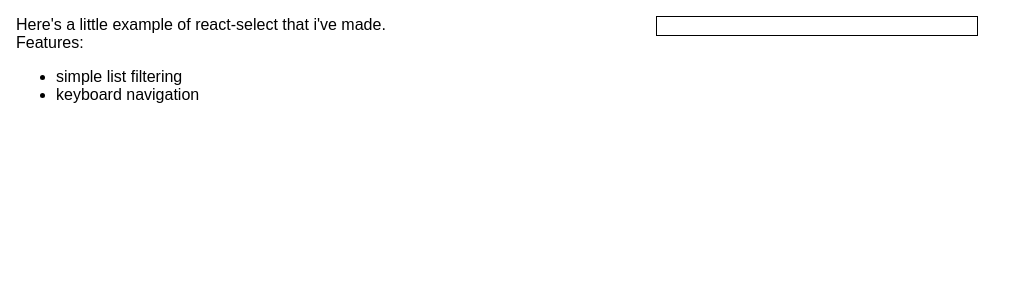
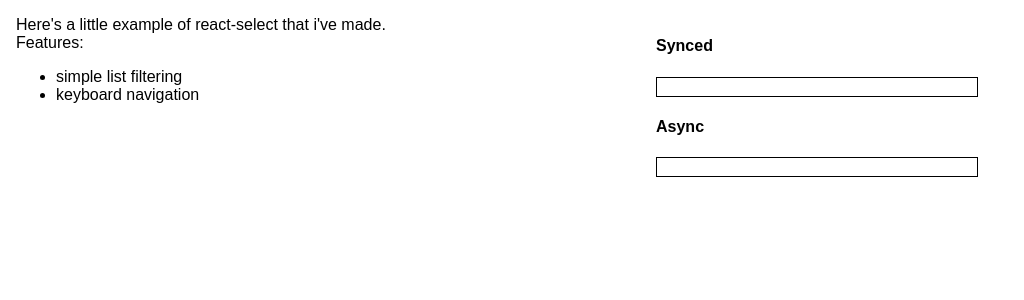
Before and after one commit to dmitry-sher/inkitt-tests, a React (Create React App) app in the folder react-2/: page / in a window 1280 px wide. Shown: the top 300 px of the page, without its empty margins (0-1024 px from the left). Built offline with nearby package versions, Linux system fonts and the light colour scheme.

Commit message:
going to be async

```diff
--- a/react-2/src/App.css
+++ b/react-2/src/App.css
@@ -24,12 +24,23 @@
       opacity: 1; }
   .select .label {
     position: absolute;
-    margin: 0.2rem 0 0 0.2rem; }
+    margin: -1.1rem 0 0 0.2rem; }
     .select .label.hidden {
       display: none; }
   .select .menu {
     display: none;
-    position: absolute; }
+    position: absolute;
+    background: #fff;
+    -webkit-box-shadow: 3px 3px 5px 0px rgba(0, 0, 0, 0.49);
+    -moz-box-shadow: 3px 3px 5px 0px rgba(0, 0, 0, 0.49);
+    box-shadow: 3px 3px 5px 0px rgba(0, 0, 0, 0.49);
+    z-index: 5;
+    padding-left: 0.3rem;
+    box-sizing: border-box;
+    border-left: 1px solid #bbb;
+    max-height: 20rem;
+    width: 20rem;
+    overflow-y: scroll; }
     .select .menu > div {
       cursor: pointer;
       border-bottom: 1px dashed bisque; }
@@ -38,10 +49,7 @@
       .select .menu > div.selected {
         background: bisque; }
     .select .menu.open {
-      display: block;
-      max-height: 20rem;
-      width: 20rem;
-      overflow-y: scroll; }
+      display: block; }
 
 .spinner {
   animation: rotation 2s infinite linear; }
--- a/react-2/src/App.js
+++ b/react-2/src/App.js
@@ -3,71 +3,18 @@ import React, { Component } from 'react'
 import Select from './components/Select.jsx'
 import './App.css'
 import 'font-awesome/css/font-awesome.css'
-
-const states = [
-    'Alabama',
-    'Alaska',
-    'Arizona',
-    'Arkansas',
-    'California',
-    'Colorado',
-    'Connecticut',
-    'Delaware',
-    'Florida',
-    'Georgia',
-    'Hawaii',
-    'Idaho',
-    'Illinois',
-    'Indiana',
-    'Iowa',
-    'Kansas',
-    'Kentucky',
-    'Louisiana',
-    'Maine',
-    'Maryland',
-    'Massachusetts',
-    'Michigan',
-    'Minnesota',
-    'Mississippi',
-    'Missouri',
-    'Montana',
-    'Nebraska',
-    'Nevada',
-    'New Hampshire',
-    'New Jersey',
-    'New Mexico',
-    'New York',
-    'North Carolina',
-    'North Dakota',
-    'Ohio',
-    'Oklahoma',
-    'Oregon',
-    'Pennsylvania',
-    'Rhode Island',
-    'South Carolina',
-    'South Dakota',
-    'Tennessee',
-    'Texas',
-    'Utah',
-    'Vermont',
-    'Virginia',
-    'Washington',
-    'West Virginia',
-    'Wisconsin',
-    'Wyoming'
-]
-
-const statesOptions = states.map((s, i) => ({ value: i, text: s }))
+import { getFilteredOptions, statesOptions } from './lib/data'
 
 class App extends Component {
     state = {
-        value: ''
+        value1: '',
+        value2: ''
     }
 
-    onChange = (value) => this.setState({ value })
+    onChange = (name, value) => this.setState({ [name]: value })
 
     render() {
-        const { value } = this.state
+        const { value1, value2 } = this.state
         return (
           <div className="App">
             <div className="flexy">
@@ -81,10 +28,19 @@ class App extends Component {
               </div>
               <div className="right">
                 <Select
-                  name="form-field-name"
-                  value={value}
+                  name="value1"
+                  value={value1}
                   onChange={this.onChange}
                   options={statesOptions}
+                  title="Synced"
+                />
+
+                <Select
+                  name="value2"
+                  value={value2}
+                  onChange={this.onChange}
+                  options={getFilteredOptions}
+                  title="Async"
                 />
               </div>
             </div>
--- a/react-2/src/components/Select.jsx
+++ b/react-2/src/components/Select.jsx
@@ -2,6 +2,7 @@ import React, { Component } from 'react'
 import PropTypes from 'prop-types'
 import SelectMenu from './SelectMenu'
 import Icon from './Icon'
+import { escapeRegExp } from '../lib/data'
 
 // The arch is simple:
 //  we show input field for user to start entering
@@ -11,28 +12,38 @@ import Icon from './Icon'
 let _throttle
 let _blurThrottle
 const _throttleTimeout = 150
-
-function escapeRegExp(str) {
-    return str.replace(/[.^$*+?()[{\\|\]-]/g, '\\$&')
-}
+const networkDelay = 5000
 
 export default class Select extends Component {
     static propTypes = {
         name: PropTypes.string.isRequired,
         onChange: PropTypes.func,
         value: PropTypes.string,
+        title: PropTypes.string,
         options: PropTypes.oneOfType([PropTypes.array, PropTypes.func])
     }
 
-    state = {
-        opened: false,
-        search: '',
-        value: '',
-        focused: false,
-        filteredOptions: []
+    constructor(props) {
+        super(props)
+
+        this.state = {
+            opened: false,
+            search: '',
+            value: '',
+            focused: false,
+            filteredOptions: [],
+            async: false,
+            loading: false
+        }
+        if (typeof props.options === 'function') this.state.async = true
     }
 
     componentDidMount () {
+        const { async } = this.state
+        if (async) {
+            this.loadAsyncOptions()
+            return
+        }
         this.setState({ filteredOptions: this.getOptions() })
     }
 
@@ -50,6 +61,18 @@ export default class Select extends Component {
         return optionsArray
     }
 
+    // simple network emulating stub
+    loadAsyncOptions(filter = '') {
+        this.setState({ loading: true }, () => {
+            const delay = Math.floor(Math.random() * networkDelay)
+            setTimeout(() => {
+                const getFilteredOptions = this.props.options
+                const options = getFilteredOptions(filter)
+                this.setState({ loading: false, filteredOptions: options })
+            }, delay)
+        })
+    }
+
     onChange = (e) => {
         const { target: { value } } = e
         clearTimeout(_throttle)
@@ -58,17 +81,26 @@ export default class Select extends Component {
 
     onChangeReal = (value, opened = true) => {
         if (this.state.value === value) return
+        if (this._menu) this._menu.clearSelectedIndex()
+        if (this.state.async) {
+            this.setState({
+                value,
+                opened: true
+            }, () => this.loadAsyncOptions(value))
+            return
+        }
+
         this.setState({
             value,
             filteredOptions: this.getOptions(value),
-            opened: true,
-            selectedIndex: -1
+            opened: true
         })
     }
 
     onChooseOption = (option) => {
-        if (this.props.onChange) {
-            this.props.onChange(option)
+        const { onChange, name } = this.props
+        if (onChange) {
+            onChange(name, option)
             this.setState({ opened: false })
             if (this._input) this._input.blur()
             return
@@ -79,7 +111,8 @@ export default class Select extends Component {
 
     onFocus = (e) => {
         const opened = !!this.state.value
-        this.setState({ focused: true, opened, selectedIndex: -1 })
+        if (this._menu) this._menu.clearSelectedIndex()
+        this.setState({ focused: true, opened })
     }
 
     onBlur = (e) => {
@@ -102,7 +135,8 @@ export default class Select extends Component {
     }
 
     render() {
-        const { value, filteredOptions, opened, focused } = this.state
+        const { value, filteredOptions, opened, focused, loading } = this.state
+        const { name, title } = this.props
 
         const menuClasses = ['menu']
         if (opened) menuClasses.push('open')
@@ -115,10 +149,11 @@ export default class Select extends Component {
 
         return (
           <div className="select">
-            <div className={labelClasses.join(' ')} onClick={this.onLabelClick}>{value && value.text}</div>
+            {title && (<h4>{title}</h4>)}
             <div className={inputClasses.join(' ')}>
                 <input
                     type="text"
+                    name={name}
                     onKeyUp={this.onChange}
                     onChange={this.onChange}
                     onFocus={this.onFocus}
@@ -128,12 +163,14 @@ export default class Select extends Component {
                     ref={c => this._input = c}
                 />
             </div>
+            <div className={labelClasses.join(' ')} onClick={this.onLabelClick}>{value && value.text}</div>
 
             <SelectMenu
                 onChooseOption={this.onChooseOption}
                 options={filteredOptions}
                 opened={opened}
                 value={value}
+                loading={loading}
                 onOpenMenu={this.onOpenMenu}
                 onClear={this.onClear}
                 ref={c => this._menu = c}
--- a/react-2/src/components/SelectMenu.jsx
+++ b/react-2/src/components/SelectMenu.jsx
@@ -59,6 +59,8 @@ export default class SelectMenu extends Component {
         console.log('onkeydown ', e.keyCode)
     }
 
+    clearSelectedIndex = () => this.setState({ selectedIndex: -1 })
+
     render() {
         const { options, opened } = this.props
         const { selectedIndex } = this.state
--- /dev/null
+++ b/react-2/src/lib/data.js
@@ -0,0 +1,64 @@
+// data for emulating loader
+
+export const states = [
+    'Alabama',
+    'Alaska',
+    'Arizona',
+    'Arkansas',
+    'California',
+    'Colorado',
+    'Connecticut',
+    'Delaware',
+    'Florida',
+    'Georgia',
+    'Hawaii',
+    'Idaho',
+    'Illinois',
+    'Indiana',
+    'Iowa',
+    'Kansas',
+    'Kentucky',
+    'Louisiana',
+    'Maine',
+    'Maryland',
+    'Massachusetts',
+    'Michigan',
+    'Minnesota',
+    'Mississippi',
+    'Missouri',
+    'Montana',
+    'Nebraska',
+    'Nevada',
+    'New Hampshire',
+    'New Jersey',
+    'New Mexico',
+    'New York',
+    'North Carolina',
+    'North Dakota',
+    'Ohio',
+    'Oklahoma',
+    'Oregon',
+    'Pennsylvania',
+    'Rhode Island',
+    'South Carolina',
+    'South Dakota',
+    'Tennessee',
+    'Texas',
+    'Utah',
+    'Vermont',
+    'Virginia',
+    'Washington',
+    'West Virginia',
+    'Wisconsin',
+    'Wyoming'
+]
+
+export const statesOptions = states.map((s, i) => ({ value: i, text: s }))
+export function getFilteredOptions(filter) {
+    const re = new RegExp(escapeRegExp(filter), 'i')
+    return statesOptions.filter(option => option.text.match(re))
+}
+
+export function escapeRegExp(str) {
+    return str.replace(/[.^$*+?()[{\\|\]-]/g, '\\$&')
+}
```
Also changed, not shown: react-2/src/App.scss (+14 -4 lines).
